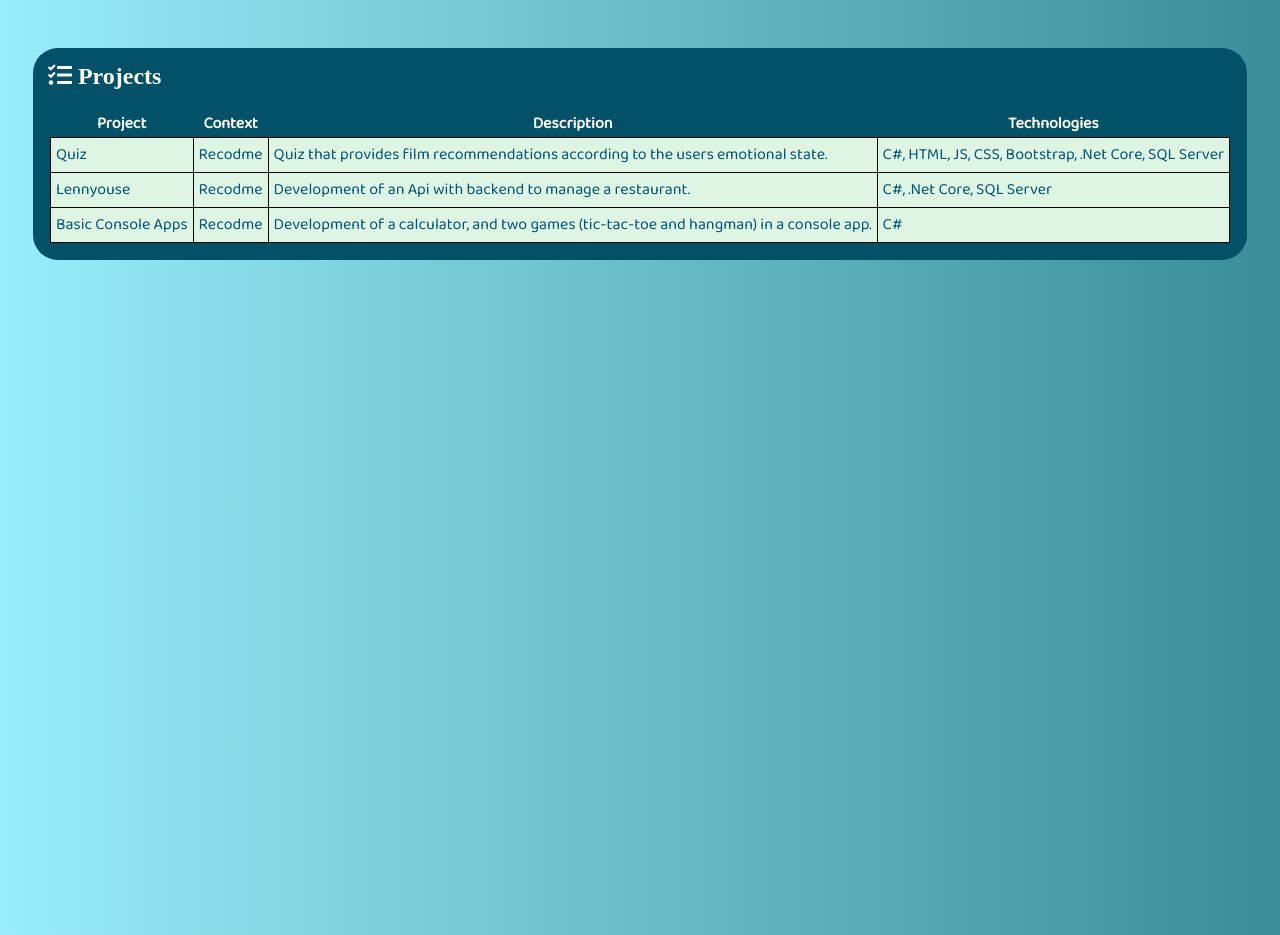
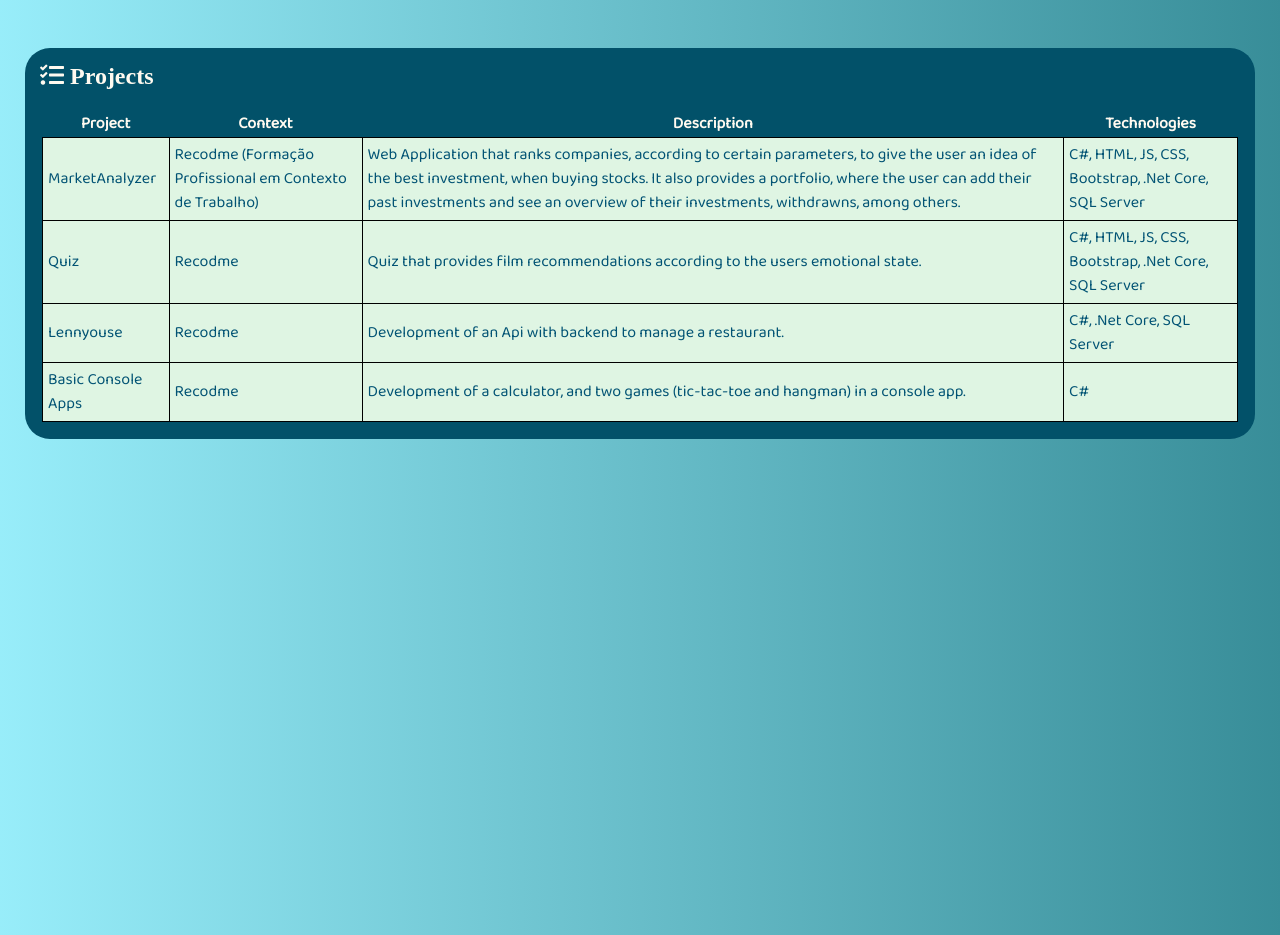
Before and after one commit to s-cunha/s-cunha.github.io, a plain HTML site: page index.html in a window 1280 px wide. Shown: the part 3060-3995 px from the top of the page. Drawn offline with nearby package versions, Linux system fonts and the light colour scheme.

Commit message:
added new project

```diff
--- a/index.html
+++ b/index.html
@@ -146,6 +146,13 @@
                                             <th>Technologies</th>
                                         </tr>
                                         <tr class=tablebody>
+                                            <td> MarketAnalyzer </td>
+                                            <td> Recodme (Formação Profissional em Contexto de Trabalho)</td>
+                                            <td> Web Application that ranks companies, according to certain parameters, to give the user an idea of the best investment, when buying stocks.
+                                                It also provides a portfolio, where the user can add their past investments and see an overview of their investments, withdrawns, among others. </td>
+                                            <td> C#, HTML, JS, CSS, Bootstrap, .Net Core, SQL Server </td>
+                                        </tr>
+                                        <tr class=tablebody>
                                             <td> Quiz </th>
                                             <td> Recodme </th>
                                             <td> Quiz that provides film recommendations according to the users emotional state. </th>
```
